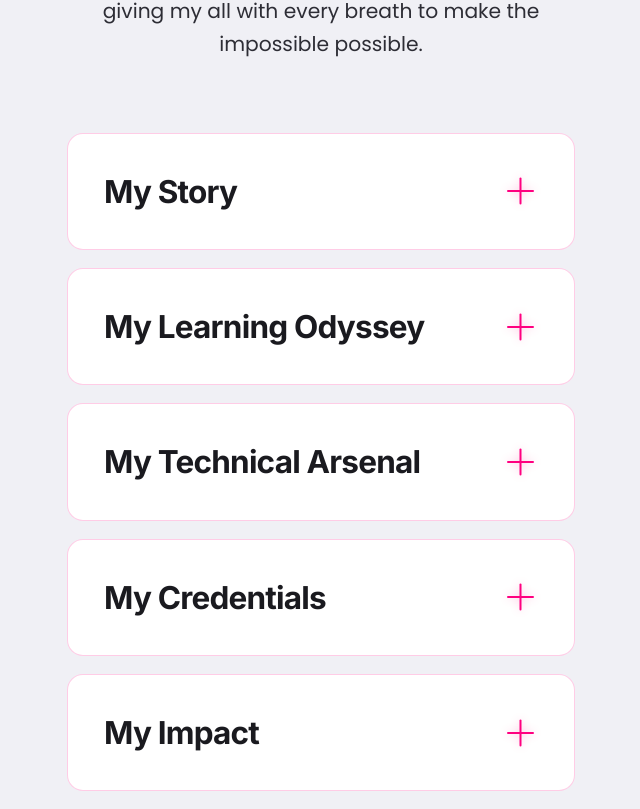
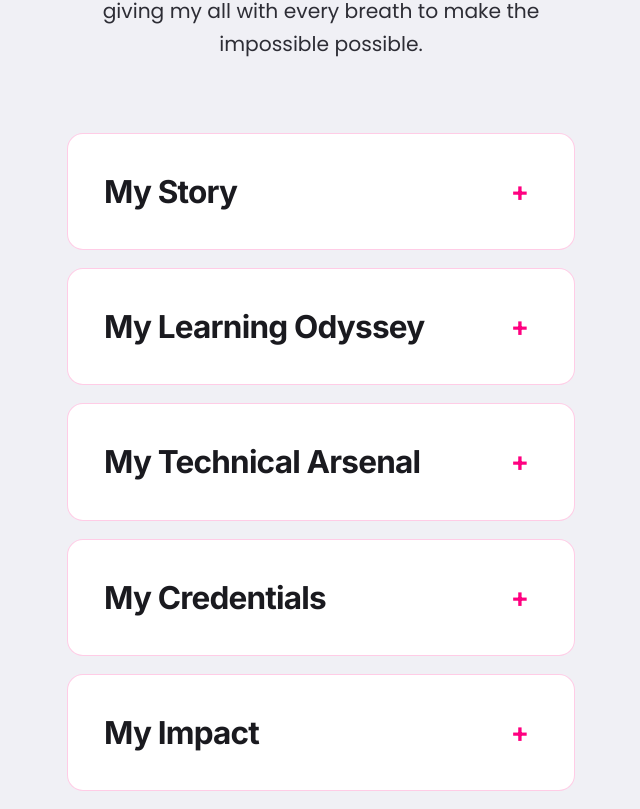
Before and after one commit to billahdotdev/billah, a React (Vite) app: page / in a window 1280 px wide. Shown: the part 1231-2040 px from the top of the page, without its empty margins (319-959 px from the left). Built offline with nearby package versions, Linux system fonts and the light colour scheme.

Commit message:
Improved MoreAboutMe

```diff
--- a/src/sections/MoreAboutMe.css
+++ b/src/sections/MoreAboutMe.css
@@ -107,6 +107,11 @@
   align-items: center;
   transition: var(--transition);
   position: relative;
+  min-height: 60px;
+}
+
+.accordion-header:hover {
+  background: rgba(255, 0, 128, 0.05);
 }
 
 .accordion-header:focus-visible {
@@ -143,33 +148,19 @@
   display: flex;
   align-items: center;
   justify-content: center;
+  font-size: 1.5rem;
+  font-weight: bold;
+  color: var(--accent-primary);
 }
 
-.toggle-line {
-  position: absolute;
-  width: 1.5rem;
-  height: 2px;
-  background: var(--accent-primary);
-  border-radius: var(--border-radius-full);
+.accordion-toggle::before {
+  content: '+';
   transition: var(--transition);
-  box-shadow: 0 0 10px rgba(255, 0, 128, 0.3);
 }
 
-.toggle-line-1 {
-  transform: rotate(0deg);
-}
-
-.toggle-line-2 {
-  transform: rotate(90deg);
-  opacity: 1;
-}
-
-.accordion-item.active .toggle-line-1 {
-  transform: rotate(45deg);
-}
-
-.accordion-item.active .toggle-line-2 {
-  transform: rotate(-45deg);
+.accordion-item.active .accordion-toggle::before {
+  content: '−';
+  transform: scale(1.1);
 }
 
 .accordion-content {
@@ -207,6 +198,8 @@
   font-weight: 600;
   color: var(--text-primary);
   margin-bottom: 1rem;
+  text-transform: uppercase;
+  letter-spacing: var(--letter-spacing-wide);
 }
 
 .highlights-list {
@@ -277,7 +270,6 @@
   border-radius: var(--border-radius);
   transition: var(--transition);
   text-align: center;
-  cursor: pointer;
   position: relative;
   overflow: hidden;
 }
@@ -357,7 +349,7 @@
 
 .status-certified {
   background: var(--accent-tertiary-soft);
-  color: var(--accent-tertiary);
+  color: #0d8043;
   border: 1px solid var(--accent-tertiary-medium);
 }
 
@@ -550,7 +542,8 @@
   }
 
   .accordion-header {
-    padding: 1rem;
+    padding: 1.5rem 1rem;
+    min-height: 70px;
   }
 
   .accordion-content-inner {
@@ -558,13 +551,17 @@
   }
 
   .skills-grid {
-    grid-template-columns: repeat(auto-fit, minmax(80px, 1fr));
-    gap: 0.5rem;
+    grid-template-columns: repeat(auto-fit, minmax(100px, 1fr));
+    gap: 0.75rem;
   }
 
   .skill-tag {
-    padding: 0.5rem 0.5rem;
-    font-size: 0.75rem;
+    padding: 0.75rem 0.5rem;
+    font-size: 0.8rem;
+    min-height: 40px;
+    display: flex;
+    align-items: center;
+    justify-content: center;
   }
 
   .stats-grid {
@@ -579,12 +576,6 @@
   .stat-number {
     font-size: 2rem;
   }
-
-  .credential-header {
-    flex-direction: column;
-    align-items: flex-start;
-    gap: 0.5rem;
-  }
 }
 
 @media (max-width: 767px) {
@@ -598,6 +589,7 @@
 
   .accordion-header {
     padding: 1.5rem;
+    min-height: 65px;
   }
 
   .accordion-content-inner {
```
